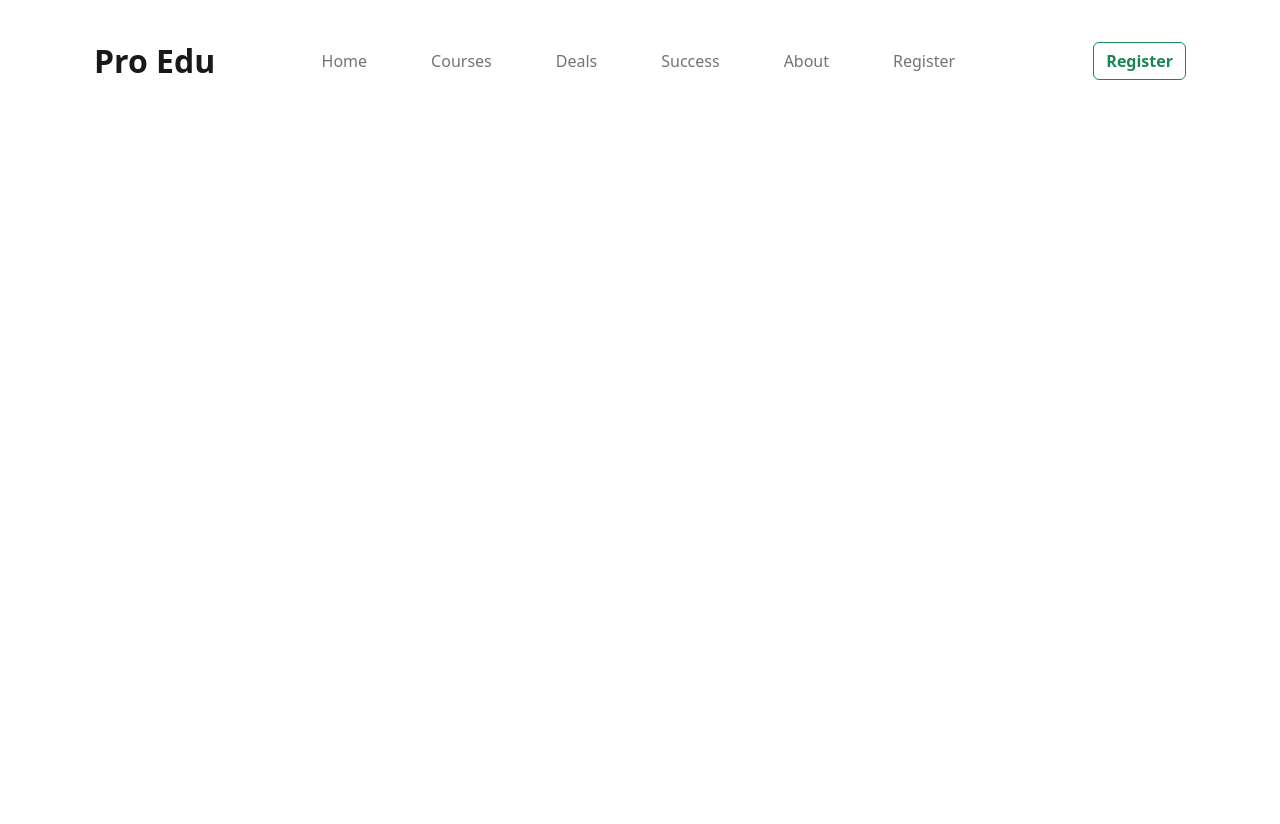
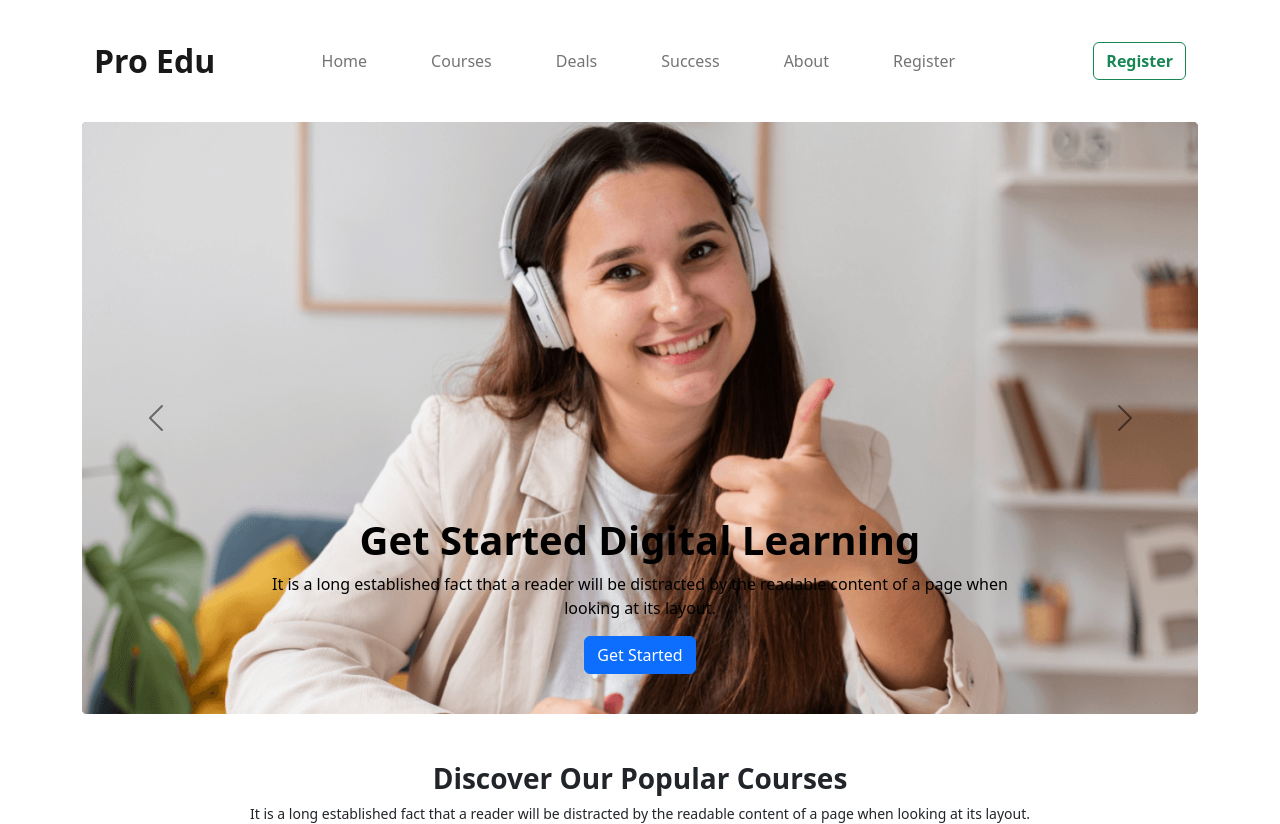
Before and after one commit to Saeedullah15/edtech-website, a plain HTML site: page index.html in a window 1280 px wide. Before the commit the page ends 800 px from the top, so only its background shows below. Drawn offline with nearby package versions, Linux system fonts and the light colour scheme.

Commit message:
carousel done

```diff
--- a/index.html
+++ b/index.html
@@ -53,9 +53,54 @@
         </div>
         <!-- navbar end -->
     </header>
+
     <main>
+        <!-- slider section start -->
+        <section>
+            <div id="carouselExampleDark" class="container mt-4 carousel carousel-dark slide" data-bs-ride="carousel">
+                <div class="carousel-inner">
+                    <div class="carousel-item active" data-bs-interval="10000">
+                        <img src="images/cover/cover-1.png" class="d-block w-100" alt="...">
+                        <div class="carousel-caption d-none d-md-block">
+                            <h1 class="fw-bold">Get Started Digital Learning</h1>
+                            <p>It is a long established fact that a reader will be distracted by the readable content of
+                                a page when looking at its layout.</p>
+                            <button class="btn btn-primary">Get Started</button>
+                        </div>
+                    </div>
+                    <div class="carousel-item" data-bs-interval="2000">
+                        <img src="images/cover/cover-3.jpg" class="d-block w-100" alt="...">
+                        <div class="carousel-caption d-none d-md-block">
+                            <h1 class="fw-bold">Get Started Digital Learning</h1>
+                            <p>It is a long established fact that a reader will be distracted by the readable content of
+                                a page when looking at its layout.</p>
+                            <button class="btn btn-primary">Get Started</button>
+                        </div>
+                    </div>
+                </div>
+                <button class="carousel-control-prev" type="button" data-bs-target="#carouselExampleDark"
+                    data-bs-slide="prev">
+                    <span class="carousel-control-prev-icon" aria-hidden="true"></span>
+                    <span class="visually-hidden">Previous</span>
+                </button>
+                <button class="carousel-control-next" type="button" data-bs-target="#carouselExampleDark"
+                    data-bs-slide="next">
+                    <span class="carousel-control-next-icon" aria-hidden="true"></span>
+                    <span class="visually-hidden">Next</span>
+                </button>
+            </div>
+        </section>
+        <!-- slider section end -->
 
+        <!-- course discover section start -->
+        <section class="mt-5">
+            <h3 class="text-center fw-bold">Discover Our Popular Courses</h3>
+            <small class="text-center d-block">It is a long established fact that a reader will be distracted by the
+                readable content of a page when looking at its layout.</small>
+        </section>
+        <!-- course discover section end -->
     </main>
+
     <footer>
 
     </footer>
```
